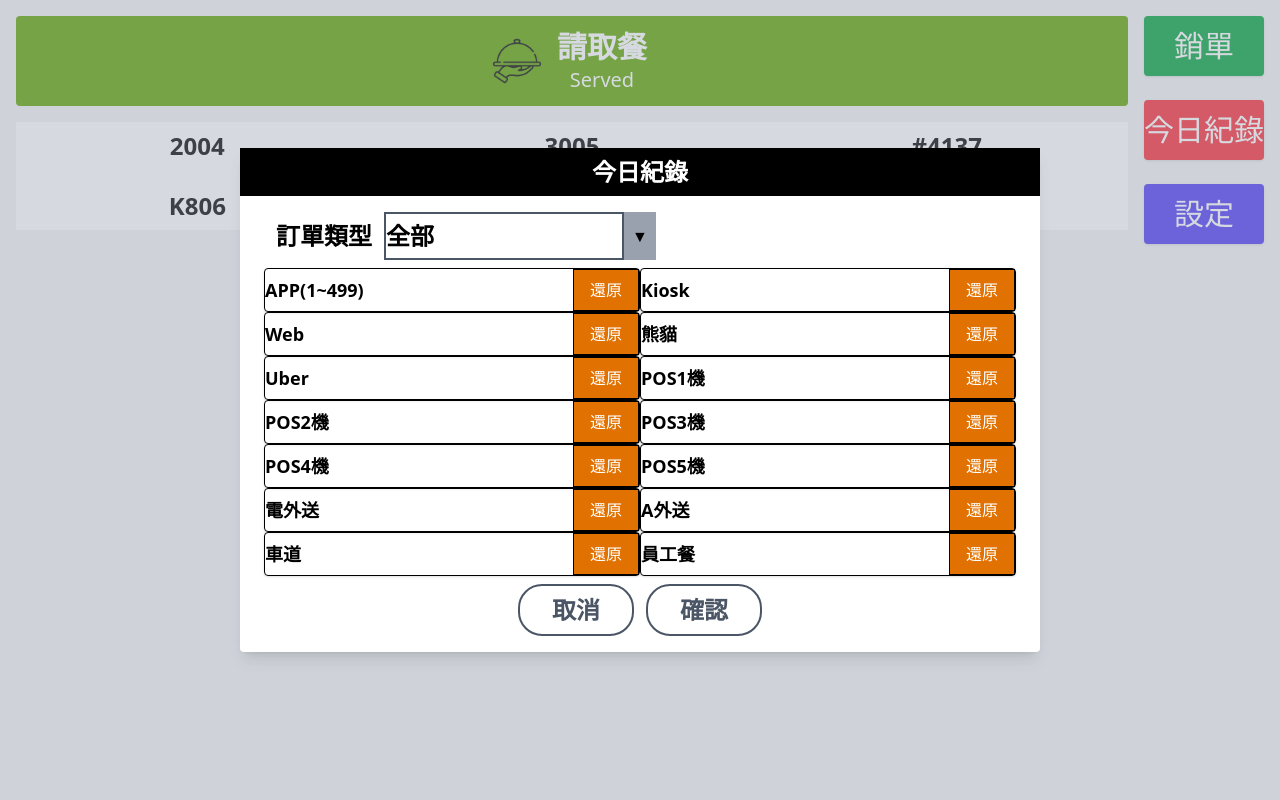
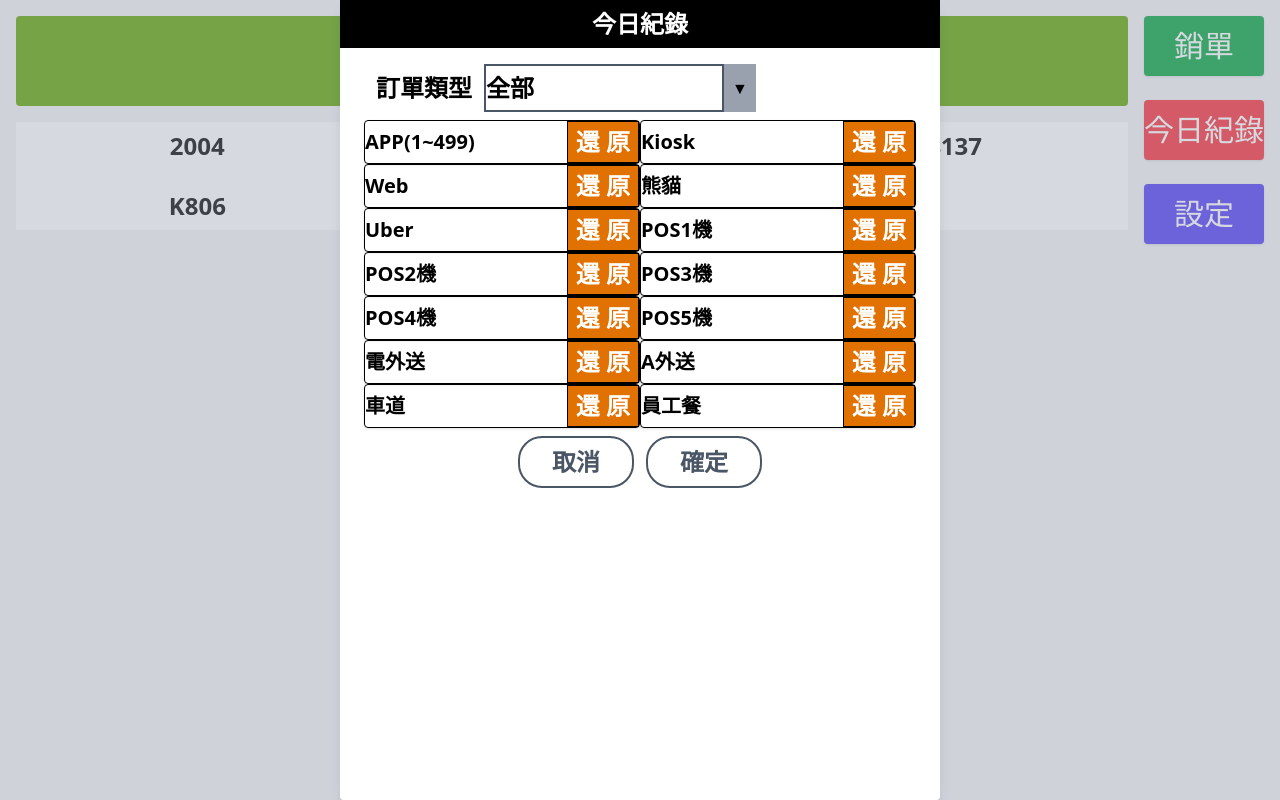
Before and after one commit to Roger0122/callNumber, a Vue app: page /admin in a window 1280 px wide. Both pictures are taken after a click on the button "今日紀錄". Built offline with nearby package versions, Linux system fonts and the light colour scheme.

Commit message:
修正  UI調整

```diff
--- a/src/components/DayRecord.vue
+++ b/src/components/DayRecord.vue
@@ -3,7 +3,7 @@
   <!-- 背景遮罩 -->
     <div class=" absolute inset-0 bg-gray-400 opacity-40"></div>
     <!-- 展示內容 -->
-    <div class="relative bg-white  rounded shadow-lg w-[800px] z-10">
+    <div class="relative bg-white  rounded shadow-lg h-screen w-[600px] z-10">
       <h2 class="text-2xl font-bold mb-4 p-2 bg-black text-white text-center">今日紀錄</h2>
 
       <div class="flex">
@@ -19,20 +19,22 @@
       </div>
     </div>
       </div>
+
       <!-- 選項操作區 -->
     <div class="grid grid-cols-2 px-6 py-2">
       <div
         v-for="item in orderSources"
         :key="item.key"
         class="flex items-center justify-between border rounded shadow-sm">
-        <span class="font-bold text-lg">{{ item.label }}</span>
+        <span class="font-bold text-xl">{{ item.label }}</span>
+
           <div class="bg-amber-600">
-            <div class="border px-4 py-2">
+            <div class="border px-2 py-1 font-bold">
               <button
-                class="rounded text-white"
+                class="rounded text-white text-2xl"
                 @click="toggleSource(item.key, true)"
               >
-                還原
+                還 原
               </button>
             </div>
           </div>
@@ -42,7 +44,7 @@
 
       <div class="flex justify-center gap-3 mb-4">
         <button class=" font-semibold text-2xl px-8 py-2 border-2 border-gray-600 text-gray-600 rounded-3xl" @click="cancel">取消</button>
-        <button class=" font-semibold text-2xl px-8 py-2  border-2 border-gray-600 text-gray-600 rounded-3xl" @click="confirm">確認</button>
+        <button class=" font-semibold text-2xl px-8 py-2  border-2 border-gray-600 text-gray-600 rounded-3xl" @click="confirm">確定</button>
       </div>
     </div>
   </div>
--- a/src/components/SystemSettings.vue
+++ b/src/components/SystemSettings.vue
@@ -3,7 +3,7 @@
   <!-- 背景遮罩 -->
     <div class=" absolute inset-0 bg-gray-400 opacity-40"></div>
     <!-- 展示內容 -->
-    <div class="relative bg-white  rounded shadow-lg w-[800px] z-10">
+    <div class="relative bg-white  rounded shadow-lg h-screen w-[600px] z-10">
       <h2 class="text-2xl font-bold mb-4 p-2 bg-black text-white text-center">用餐別顯示</h2>
       <p class= "text-xl  font-bold ml-6 p-2 bg-green-600 text-white text-center w-30  rounded-3xl">餐別顯示</p>
     <!-- 選項操作區 -->
```
